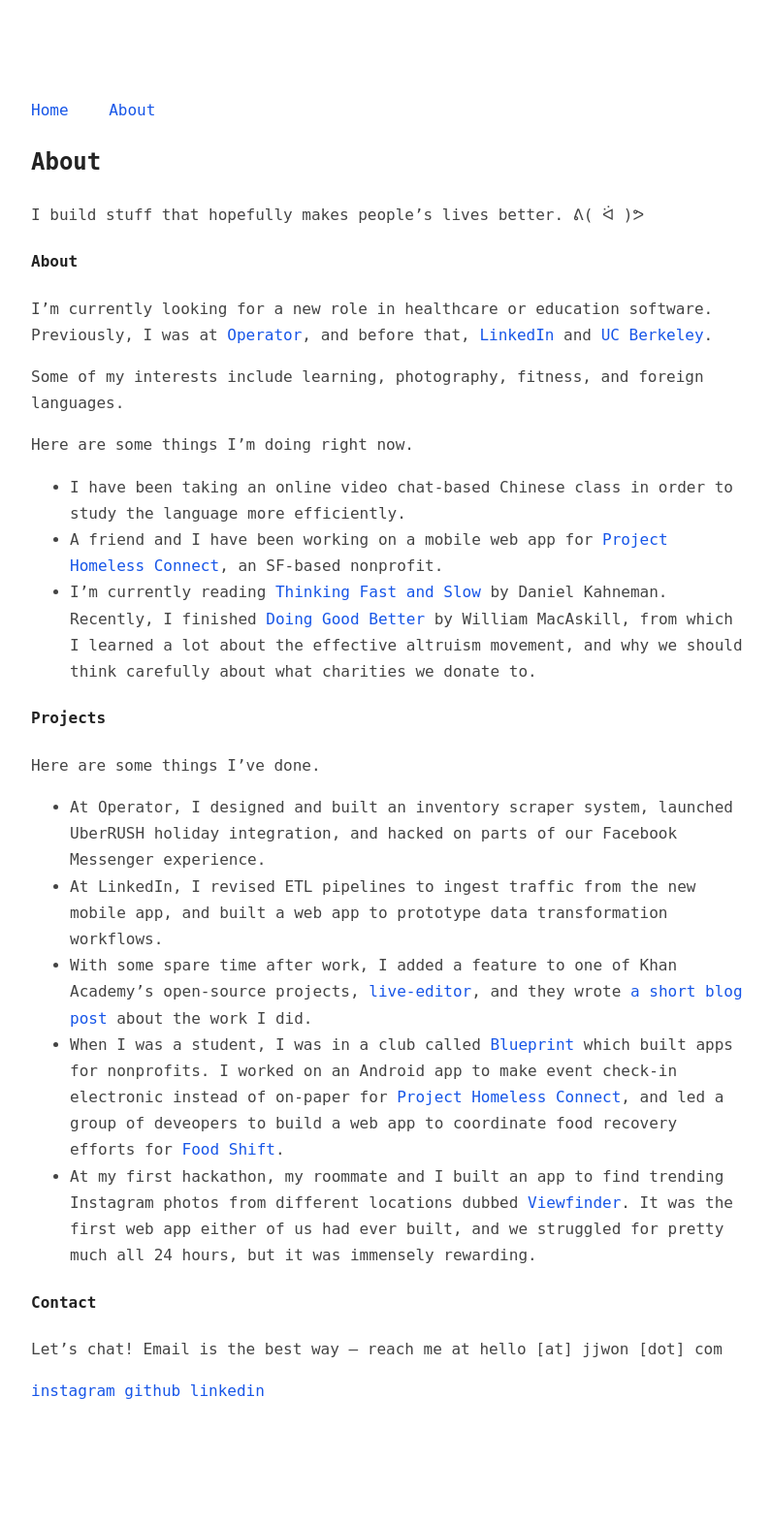
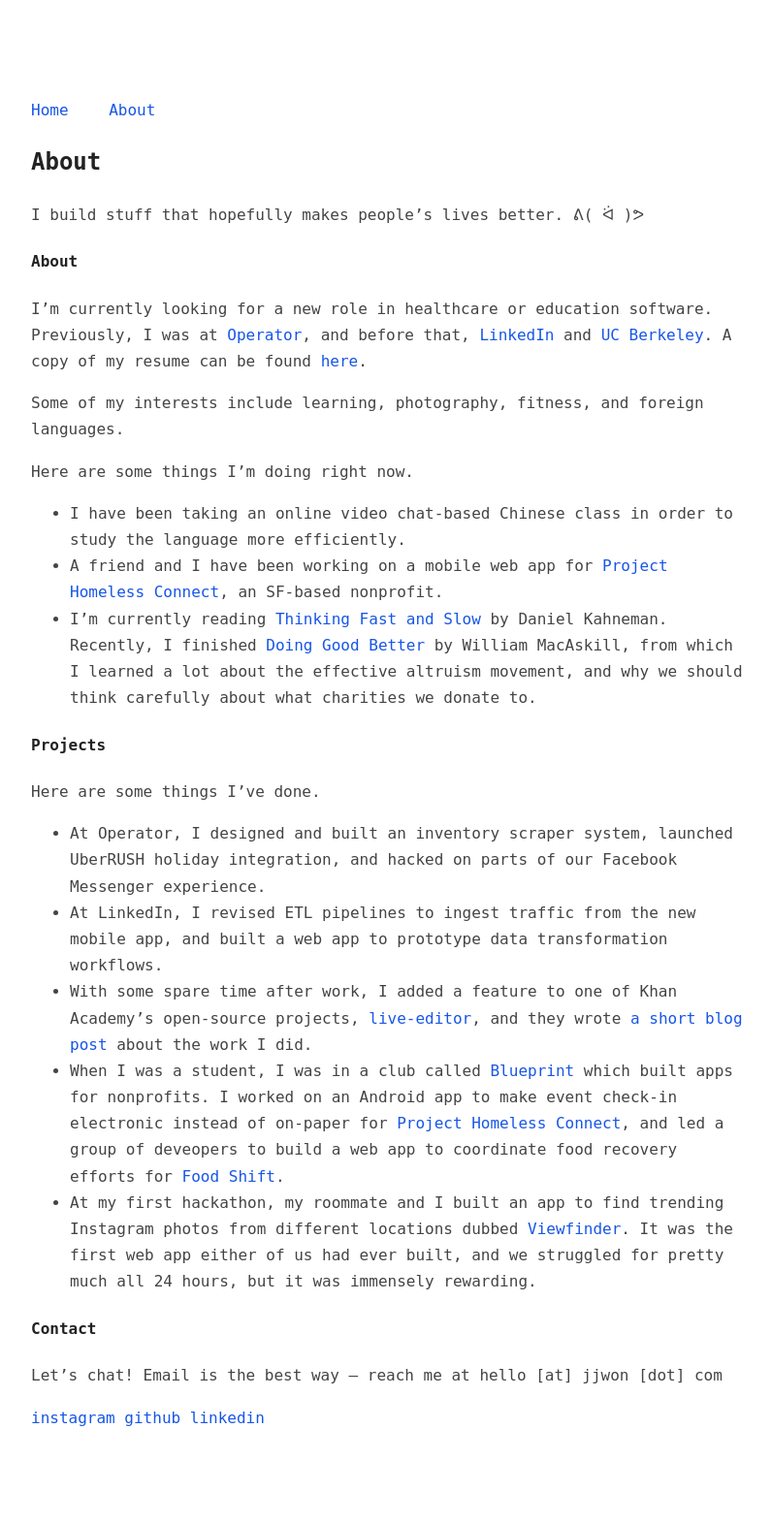
Before and after one commit to jjwon/jjwon.github.com, a Jekyll site: the page built from about.md, in a window 1280 px wide. Shown: the whole page at 97% size, without its empty margins (238-1034 px from the left). Built offline with Jekyll 4.4.1, drawn with Linux system fonts in a browser that asks for light colours; before the commit the page ends 1545 px from its top, so only the background shows below that.

Commit message:
add link to resume in about

```diff
--- a/about.md
+++ b/about.md
@@ -8,7 +8,7 @@
 
 #### About
 
-I'm currently looking for a new role in healthcare or education software. Previously, I was at [Operator](https://operator.com), and before that, [LinkedIn](https://linkedin.com) and [UC Berkeley](https://berkeley.edu).
+I'm currently looking for a new role in healthcare or education software. Previously, I was at [Operator](https://operator.com), and before that, [LinkedIn](https://linkedin.com) and [UC Berkeley](https://berkeley.edu). A copy of my resume can be found [here]({% link resume.md %}).
 
 Some of my interests include learning, photography, fitness, and foreign languages.
 
```
